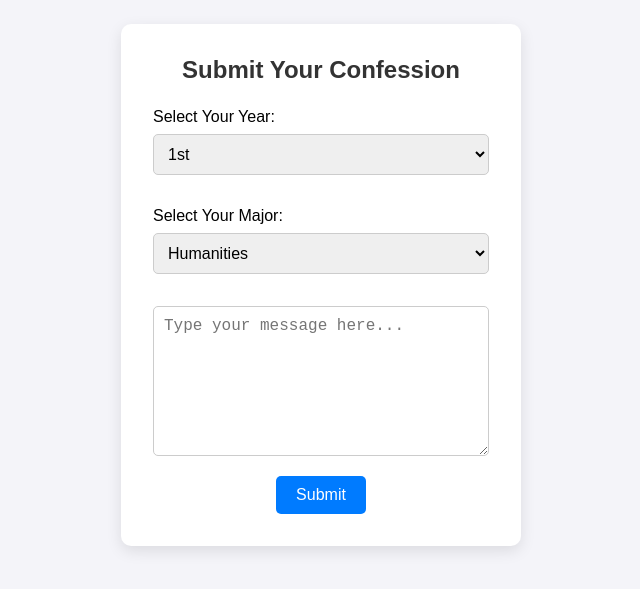
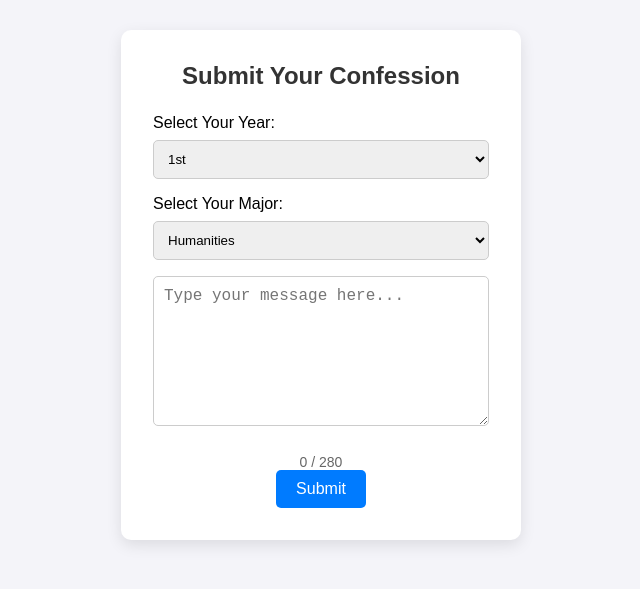
Before and after one commit to AUCuncensored/auc8, a React (Create React App) app: page / in a window 1280 px wide. Shown: the part 115-704 px from the top of the page, without its empty margins (319-959 px from the left). Built offline with nearby package versions, Linux system fonts and the light colour scheme.

Commit message:
Add render.yaml for deployment

```diff
--- a/src/App.css
+++ b/src/App.css
@@ -1,82 +1,3 @@
-/* src/App.css */
-* {
-  margin: 0;
-  padding: 0;
-  box-sizing: border-box;
-}
-
-body {
-  font-family: Arial, sans-serif;
-  background-color: #f4f4f9;
-}
-
-.App {
-  display: flex;                    /* Enable Flexbox for centering */
-  justify-content: center;          /* Center contents horizontally */
-  align-items: center;              /* Center contents vertically */
-  min-height: 100vh;               /* Full height of the viewport */
-}
-
-.container {
-  background-color: #fff;
-  padding: 2rem;
-  border-radius: 10px;
-  box-shadow: 0 5px 15px rgba(0, 0, 0, 0.1);
-  width: 90%;                      /* Responsive width */
-  max-width: 400px;               /* Maintain a maximum width */
-  text-align: center;              /* Center text inside the container */
-}
-
-h1 {
-  color: #333;
-  margin-bottom: 1.5rem;
-  font-size: 24px;
-}
-
-textarea {
-  width: 100%;                     /* Full width of the textarea */
-  height: 150px;                   /* Fixed height for the textarea */
-  padding: 10px;
-  border-radius: 5px;
-  border: 1px solid #ccc;
-  margin-bottom: 1rem;
-  font-size: 16px;
-}
-
-textarea:focus {
-  outline: none;
-  border-color: #007bff;
-}
-
-select {
-  width: 100%;
-  padding: 10px;
-  border-radius: 5px;
-  border: 1px solid #ccc;
-  margin-bottom: 1rem;
-  font-size: 16px;
-}
-
-select:focus {
-  outline: none;
-  border-color: #007bff;
-}
-
-button {
-  background-color: #007bff;
-  color: #fff;
-  padding: 10px 20px;
-  border: none;
-  border-radius: 5px;
-  font-size: 16px;
-  cursor: pointer;
-  transition: background-color 0.3s ease;
-}
-
-button:hover {
-  background-color: #0056b3;
-}
-
 /* src/App.css */
 * {
   margin: 0;
@@ -115,12 +36,12 @@ h1 {
 .dropdown-container {
   width: 100%;
   margin-bottom: 1rem;
-  text-align: left;               /* Align label text to the left */
+  text-align: left;
 }
 
 label {
   margin-bottom: 0.5rem;
-  display: block;                 /* Make label block to stack above dropdown */
+  display: block;
 }
 
 select {
@@ -160,7 +81,14 @@ button:hover {
   background-color: #0056b3;
 }
 
-/* Media query for mobile responsiveness */
+/* Character counter styles */
+#charCounter {
+  font-size: 14px;
+  color: #666; /* Default color */
+  margin-top: 0.5rem; /* Space between the textarea and counter */
+}
+
+/* Responsive styles */
 @media (max-width: 480px) {
   h1 {
     font-size: 20px;
@@ -178,4 +106,8 @@ button:hover {
   .container {
     padding: 1rem;
   }
+
+  #charCounter {
+    font-size: 12px; /* Smaller counter text on mobile */
+  }
 }
--- a/src/App.js
+++ b/src/App.js
@@ -9,6 +9,8 @@ const App = () => {
   const [year, setYear] = useState('1st');
   const [major, setMajor] = useState('Humanities');
   const navigate = useNavigate();
+
+  const MAX_CHARACTERS = 280; // Maximum character limit
 
   const handleSubmit = async (e) => {
     e.preventDefault();
@@ -75,11 +77,20 @@ const App = () => {
           {/* Textarea for message */}
           <textarea
             value={message}
-            onChange={(e) => setMessage(e.target.value)}
+            onChange={(e) => {
+              const inputValue = e.target.value;
+              // Update message only if within character limit
+              if (inputValue.length <= MAX_CHARACTERS) {
+                setMessage(inputValue);
+              }
+            }}
             placeholder="Type your message here..."
             rows="5"
             required
           ></textarea>
+
+          {/* Character counter */}
+          <p id="charCounter">{message.length} / {MAX_CHARACTERS}</p>
 
           <button type="submit" className="primary">Submit</button>
         </form>
```
